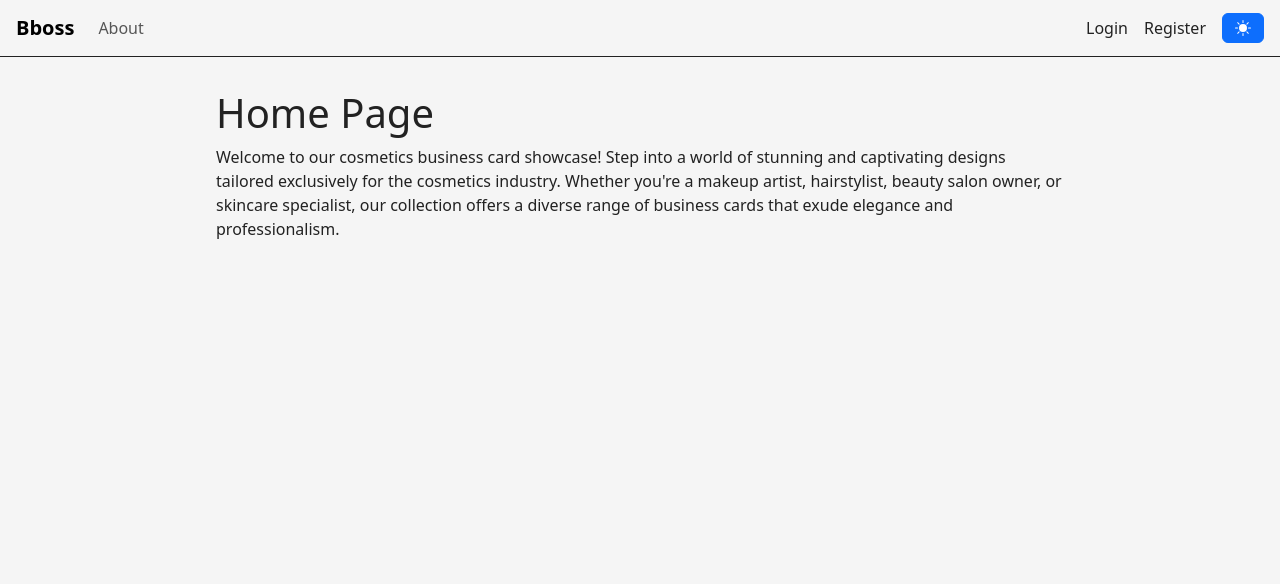
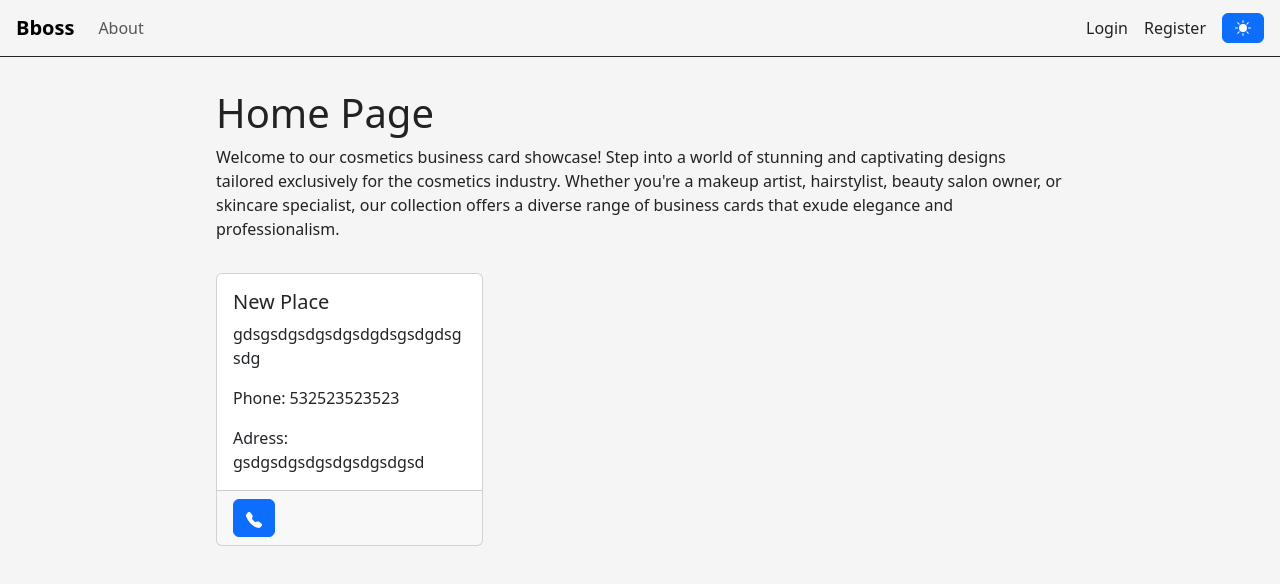
Before and after one commit to rotemfuks/Bbeauty, a React (Create React App) app: page /home in a window 1280 px wide. Shown: the top 584 px of the page. Built offline with nearby package versions, Linux system fonts and the light colour scheme; data requests are answered from the project's data file.

Commit message:
geting card from api

```diff
--- a/src/components/Home.tsx
+++ b/src/components/Home.tsx
@@ -1,10 +1,19 @@
-import { FunctionComponent } from "react";
+import { FunctionComponent, useEffect, useState } from "react";
 import BusinessCards from "./BusinessCards";
-
+import { Business } from "../interfaces/Business";
+import { getCards } from "../services/cardService";
 
 interface HomeProps {}
 
 const Home: FunctionComponent<HomeProps> = () => {
+  const [businesses, setBusinesses] = useState<Business[]>([]);
+
+  useEffect(() => {
+    getCards().then((res) => {
+      setBusinesses(res.data)
+    });
+  }, []);
+
   return (
     <>
       <h1> Home Page</h1>
@@ -15,9 +24,12 @@ const Home: FunctionComponent<HomeProps> = () => {
         owner, or skincare specialist, our collection offers a diverse range of
         business cards that exude elegance and professionalism.
       </div>
-      <BusinessCards businesses={[]} />
+      <BusinessCards businesses={businesses} />
     </>
   );
 };
 
 export default Home;
+function setState<T>(): [any, any] {
+  throw new Error("Function not implemented.");
+}
--- a/src/services/cardService.ts
+++ b/src/services/cardService.ts
@@ -6,3 +6,7 @@ const api: string = `${process.env.REACT_APP_API}/cards`;
 export function addBusinessCard(newBusinessCard: Business) {
   return axios.post(api, newBusinessCard);
 }
+
+export function getCards() {
+  return axios.get(api);
+}
```
